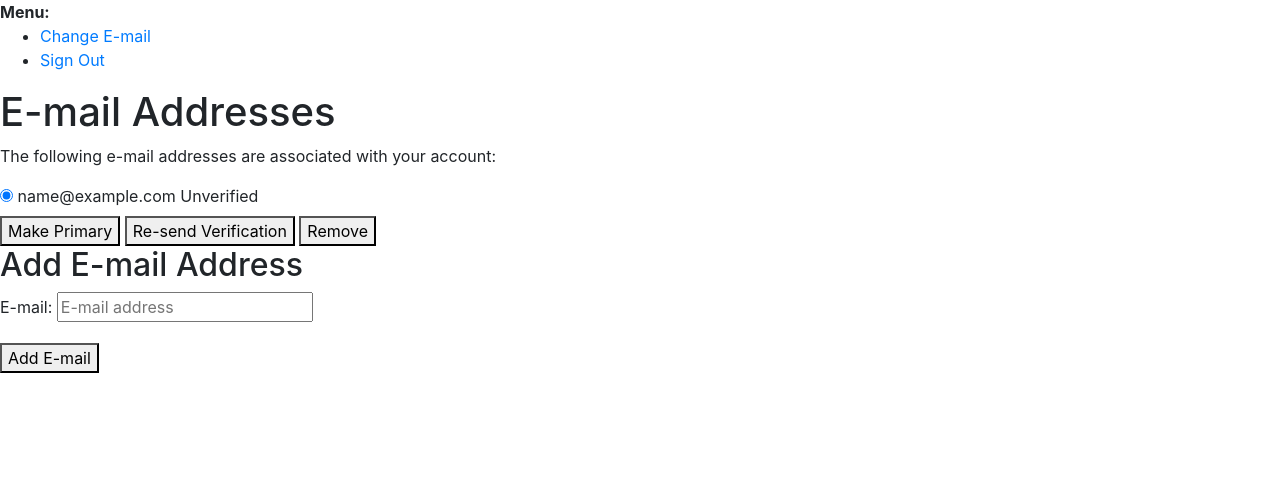
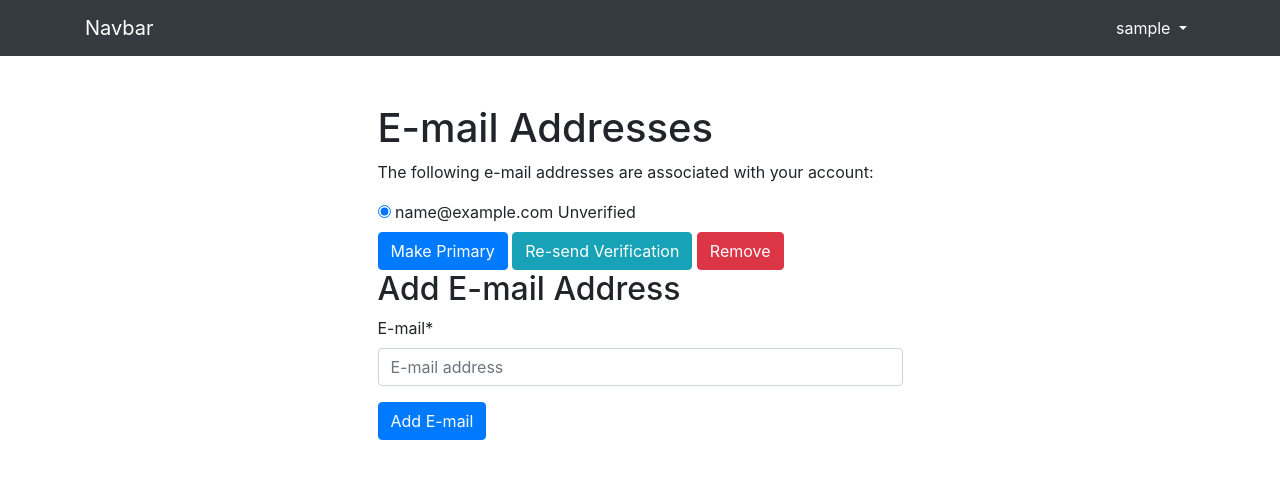
Before and after one commit to zafercuz/Django_MultipleDB, a Django app: page /accounts/email/ in a window 1280 px wide. Shown: the top 487 px of the page. Run offline with Django 3.2, Linux system fonts and the light colour scheme; the visitor is signed in with stand-in values (Sample User, id 1); data comes from the database, SQL or seed files in the repository; parts of the project's set-up code (start-up, migrations or seed data) failed here and were passed over; some libraries are stand-ins or nearby versions.

Commit message:
Polished design in all-auth
modified:   blog/__pycache__/settings.cpython-37.pyc
modified:   blog/settings.py
modified:   index/templates/index.html
modified:   templates/account/email.html
modified:   templates/account/login.html
modified:   templates/account/logout.html
modified:   templates/base.html

```diff
--- a/templates/account/email.html
+++ b/templates/account/email.html
@@ -1,11 +1,14 @@
 {% extends "account/base.html" %}
 
+{% load crispy_forms_tags %}
 {% load i18n %}
 
 {% block head_title %}{% trans "Account" %}{% endblock %}
 
 {% block content %}
-    <h1>{% trans "E-mail Addresses" %}</h1>
+
+<div class="col-sm-6 offset-sm-3">
+<h1>{% trans "E-mail Addresses" %}</h1>
 {% if user.emailaddress_set.all %}
 <p>{% trans 'The following e-mail addresses are associated with your account:' %}</p>
 
@@ -31,9 +34,9 @@
   {% endfor %}
 
 <div class="buttonHolder">
-      <button class="secondaryAction" type="submit" name="action_primary" >{% trans 'Make Primary' %}</button>
-      <button class="secondaryAction" type="submit" name="action_send" >{% trans 'Re-send Verification' %}</button>
-      <button class="primaryAction" type="submit" name="action_remove" >{% trans 'Remove' %}</button>
+      <button class="secondaryAction btn btn-primary" type="submit" name="action_primary" >{% trans 'Make Primary' %}</button>
+      <button class="secondaryAction btn btn-info" type="submit" name="action_send" >{% trans 'Re-send Verification' %}</button>
+      <button class="primaryAction btn btn-danger" type="submit" name="action_remove" >{% trans 'Remove' %}</button>
 </div>
 
 </fieldset>
@@ -49,10 +52,10 @@
 
     <form method="post" action="{% url 'account_email' %}" class="add_email">
         {% csrf_token %}
-        {{ form.as_p }}
-        <button name="action_add" type="submit">{% trans "Add E-mail" %}</button>
+        {{ form|crispy }}
+        <button name="action_add" type="submit" class="btn btn-primary">{% trans "Add E-mail" %}</button>
     </form>
-
+</div>
 {% endblock %}
 
 
--- a/templates/account/login.html
+++ b/templates/account/login.html
@@ -7,8 +7,6 @@
 {% block head_title %}{% trans "Sign In" %}{% endblock %}
 
 {% block content %}
-<div class="container">
-
 <div class="col-sm-6 offset-sm-3">
   <div class="text-center">
     <h1>{% trans "Sign In" %}</h1>
@@ -47,5 +45,5 @@
     <button class="primaryAction" type="submit">{% trans "Sign In" %}</button>
   </form>
 </div>
-</div>
+
 {% endblock %}
--- a/templates/account/logout.html
+++ b/templates/account/logout.html
@@ -14,7 +14,7 @@
   {% if redirect_field_value %}
   <input type="hidden" name="{{ redirect_field_name }}" value="{{ redirect_field_value }}"/>
   {% endif %}
-  <button type="submit">{% trans 'Sign Out' %}</button>
+  <button type="submit" class="btn btn-danger">{% trans 'Sign Out' %}</button>
 </form>
 
 
--- a/templates/base.html
+++ b/templates/base.html
@@ -9,6 +9,7 @@
   {% endblock %}
 </head>
 <body>
+<div class="container">
   {% block body %}
 
   {% if messages %}
@@ -21,25 +22,54 @@
     </ul>
   </div>
   {% endif %}
+</div>
+<header>
+  <nav class="navbar navbar-expand-lg navbar-dark bg-dark">
+    <div class="container">
+      <a class="navbar-brand" href="{% url 'index' %}">Navbar</a>
+      <button class="navbar-toggler" type="button" data-toggle="collapse" data-target="#navbarSupportedContent"
+              aria-controls="navbarSupportedContent" aria-expanded="false" aria-label="Toggle navigation">
+        <span class="navbar-toggler-icon"></span>
+      </button>
 
-    <div>
-      <strong>Menu:</strong>
-      <ul>
+      <div class="collapse navbar-collapse" id="navbarSupportedContent">
+        <ul class="navbar-nav ml-auto">
           {% if user.is_authenticated %}
-        <li><a href="{% url 'account_email' %}">Change E-mail</a></li>
-        <li><a href="{% url 'account_logout' %}">Sign Out</a></li>
+          <li class="nav-item dropdown">
+            <a class="nav-link dropdown-toggle active" href="#" id="navbarDropdown" role="button"
+               data-toggle="dropdown"
+               aria-haspopup="true" aria-expanded="false">
+              {{ user }}
+            </a>
+            <div class="dropdown-menu dropdown-menu-right" aria-labelledby="navbarDropdown">
+              <a class="dropdown-item" href="#">Profile</a>
+              <a class="dropdown-item" href="{% url 'account_email' %}">Change E-mail</a>
+              <a class="dropdown-item" href="{% url 'account_logout' %}">Sign Out</a>
+            </div>
+          </li>
           {% else %}
-        <li><a href="{% url 'account_login' %}">Sign In</a></li>
-        <li><a href="{% url 'account_signup' %}">Sign Up</a></li>
+          <li class="nav-item active">
+            <a class="nav-link" href="{% url 'account_login' %}">Login</a>
+          </li>
+          <li class="nav-item active">
+            <a class="nav-link" href="{% url 'account_signup' %}">Register</a>
+          </li>
           {% endif %}
         </ul>
       </div>
+    </div>
+  </nav>
+</header>
+
+<main>
+  <div class="container py-5">
     {% block content %}
     {% endblock %}
     {% endblock %}
     {% block extra_body %}
     {% endblock %}
-
+  </div>
+</main>
 <!-- Optional JavaScript -->
 <!-- jQuery first, then Popper.js, then Bootstrap JS -->
 <script src="https://code.jquery.com/jquery-3.4.1.slim.min.js"
```
Also changed, not shown: blog/settings.py (+12 -0 lines), index/templates/index.html (+15 -1 lines). Lines whose indentation alone changed are shown as unchanged.
